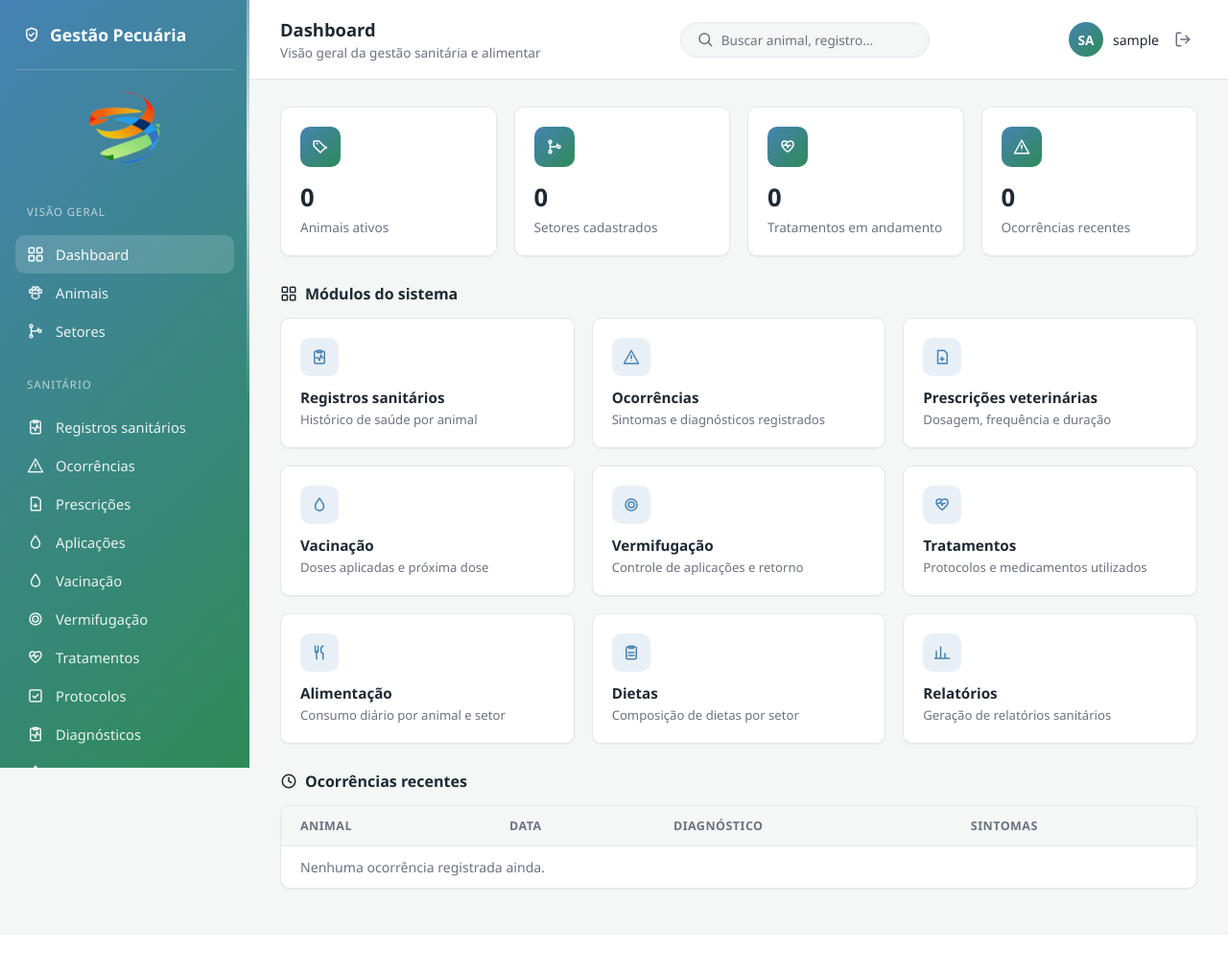
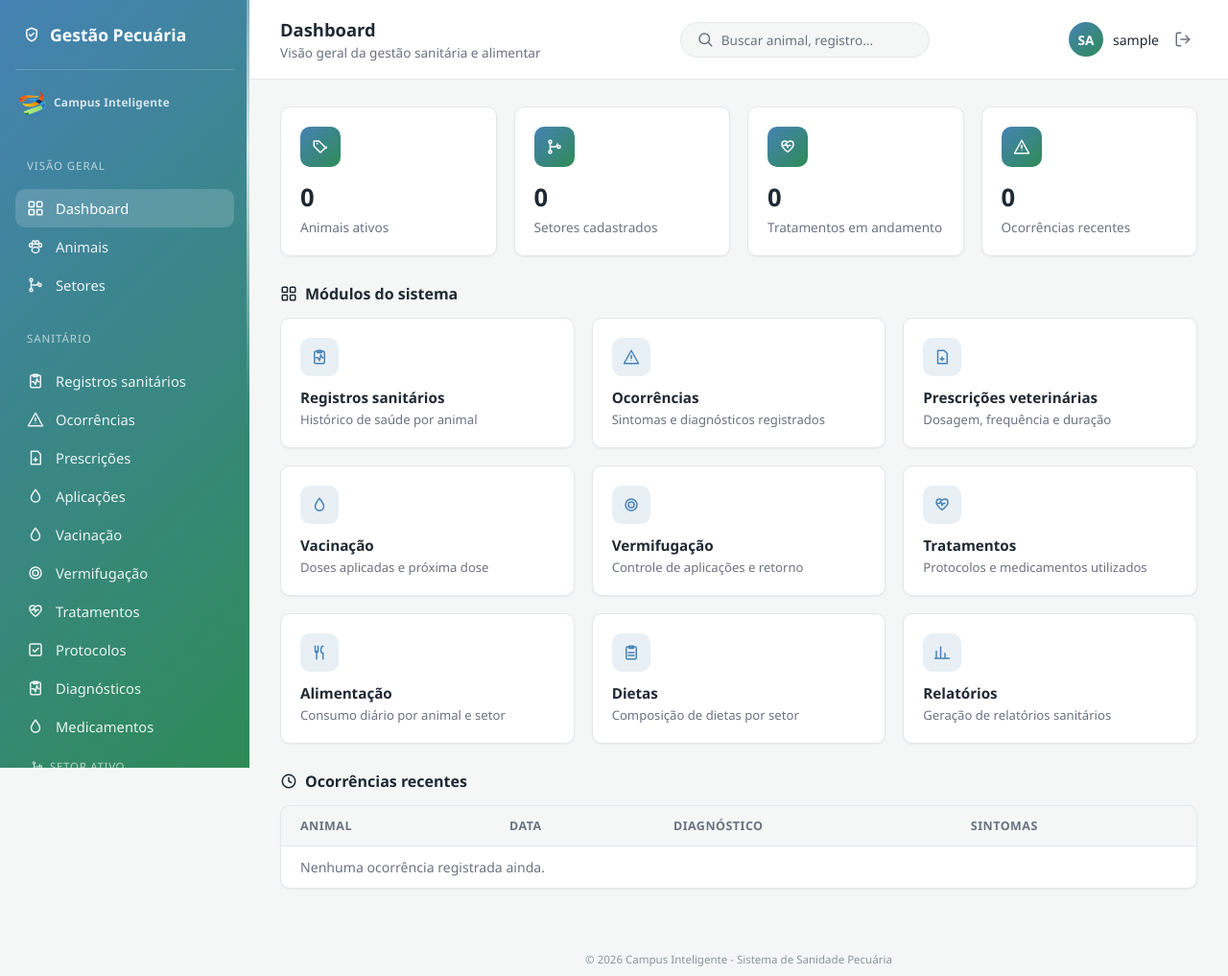
Before and after one commit to campusinteligente/sanidade_pecuaria, a Django app: page / in a window 1280 px wide. Shown: the whole page at 96% size. Before the commit the page ends 928 px from the top, so only its background shows below. Run offline with Django 5.2, Linux system fonts and the light colour scheme; the visitor is signed in with stand-in values (Sample User, id 1); data that the repository does not hold is empty.

Commit message:
inclusão logotipo

```diff
--- a/static/css/style.css
+++ b/static/css/style.css
@@ -567,14 +567,42 @@ form textarea {
 /* ---------- Logo / marca d'água ---------- */
 .sidebar__watermark {
     display: flex;
-    justify-content: center;
-    padding: 6px 0 14px 0;
+    align-items: center;
+    gap: 8px;
+    padding: 4px 4px 16px 4px;
     opacity: 0.92;
 }
 
 .sidebar__watermark img {
-    width: 76px;
+    width: 28px;
     height: auto;
+    flex-shrink: 0;
+}
+
+.sidebar__watermark span {
+    font-size: 0.74rem;
+    font-weight: 600;
+    letter-spacing: 0.02em;
+    color: rgba(255, 255, 255, 0.85);
+    line-height: 1.15;
+}
+
+/* ---------- Rodapé ---------- */
+.app-footer {
+    text-align: center;
+    font-size: 0.72rem;
+    color: var(--color-text-muted);
+    opacity: 0.75;
+    padding: 18px 32px 10px 32px;
+}
+
+.app-footer--login {
+    position: fixed;
+    left: 0;
+    right: 0;
+    bottom: 18px;
+    color: rgba(255, 255, 255, 0.85);
+    opacity: 1;
 }
 
 /* ---------- Borda infinita (gradiente animado) ---------- */
--- a/templates/base.html
+++ b/templates/base.html
@@ -18,6 +18,7 @@
 
     <div class="sidebar__watermark">
       <img src="{% static 'img/logo-campus-inteligente.png' %}" alt="Programa Campus Inteligente">
+      <span>Campus Inteligente</span>
     </div>
 
     <p class="sidebar__section-label">Visão geral</p>
@@ -121,6 +122,10 @@
     <main class="content">
       {% block content %}{% endblock %}
     </main>
+
+    <footer class="app-footer">
+      © 2026 Campus Inteligente - Sistema de Sanidade Pecuária
+    </footer>
   </div>
 
 </body>
--- a/templates/registration/login.html
+++ b/templates/registration/login.html
@@ -39,5 +39,9 @@
       </button>
     </form>
   </div>
+
+  <footer class="app-footer app-footer--login">
+    © 2026 Campus Inteligente - Sistema de Sanidade Pecuária
+  </footer>
 </body>
 </html>
```
